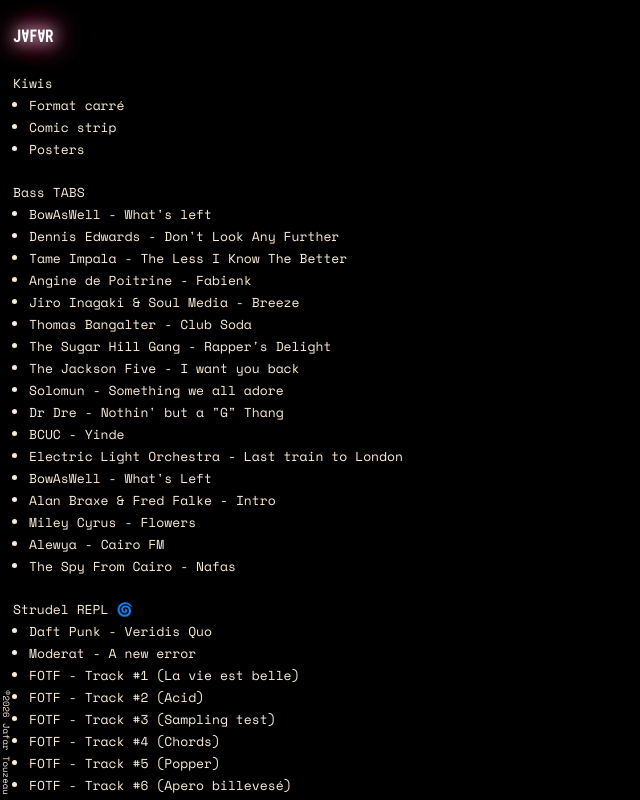
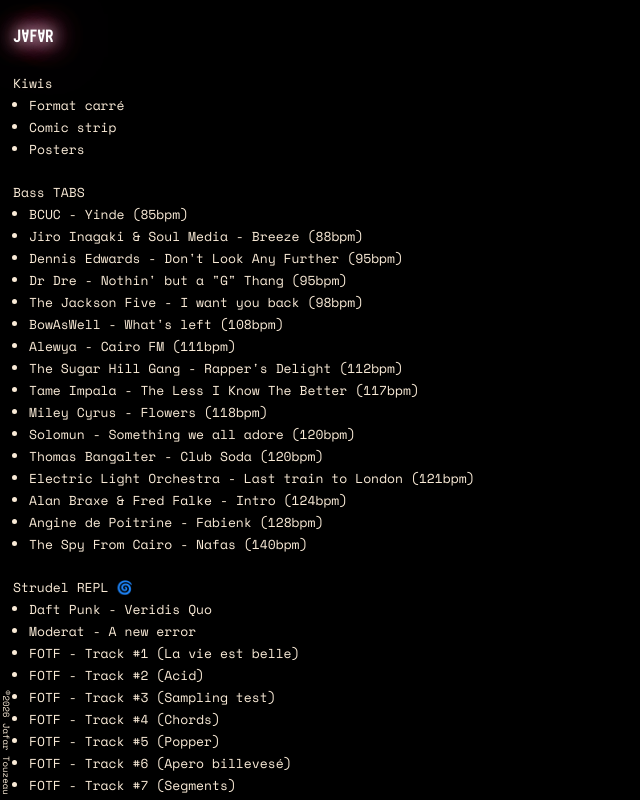
Before and after one commit to jafartouzeau/personnal-website, a Next.js app: page /strudelrepl/track1 in a window 1280 px wide. Shown: the whole page, without its empty margins (0-640 px from the left). Built offline with nearby package versions, Linux system fonts and the light colour scheme.

Commit message:
Sort tabs by bpm

```diff
--- a/src/app/bass/data.ts
+++ b/src/app/bass/data.ts
@@ -2,7 +2,7 @@
     id: string;
     title: string;
     artist: string;
-    bpm?: number;
+    bpm: number;
     music: string;
 }
 
@@ -11,103 +11,113 @@
         id: "whatsleft",
         title: "What's left",
         artist: "BowAsWell",
-        music: "X:1\nK:D\nDD AA|BBA2|\n"
+        music: "X:1\nK:D\nDD AA|BBA2|\n",
+        bpm:108
     },
     {
         id: "dontlookanyfurther",
         artist:"Dennis Edwards",
         title: "Don't Look Any Further",
-        music:"X:1\nK:D\nDD AA|BBA2|\n"
+        music:"X:1\nK:D\nDD AA|BBA2|\n",
+        bpm:95
     },
     {
         id: "thelessiknowthebetter",
         artist:"Tame Impala",
         title: "The Less I Know The Better",
-        music:"X:1\nK:D\nDD AA|BBA2|\n"
+        music:"X:1\nK:D\nDD AA|BBA2|\n",
+        bpm:117
     },
     {
         id: "fabienk",
         artist: "Angine de Poitrine",
         title: "Fabienk",
-        music:"X:1\nK:D\nDD AA|BBA2|\n"
+        music:"X:1\nK:D\nDD AA|BBA2|\n",
+        bpm: 128
     },
     {
         id: "breeze",
         artist: "Jiro Inagaki & Soul Media",
         title: "Breeze",
-        music:"X:1\nK:D\nDD AA|BBA2|\n"
+        music:"X:1\nK:D\nDD AA|BBA2|\n",
+        bpm:88
     },
     {
         id: "clubsoda",
         artist: "Thomas Bangalter",
         title: "Club Soda",
-        music:"X:1\nK:D\nDD AA|BBA2|\n"
+        music:"X:1\nK:D\nDD AA|BBA2|\n",
+        bpm:120
     },
     {
         id: "rappersdelight",
         artist:"The Sugar Hill Gang",
         title: "Rapper's Delight",
-        music:"X:1\nK:D\nDD AA|BBA2|\n"
+        music:"X:1\nK:D\nDD AA|BBA2|\n",
+        bpm: 112
     },
     {
         id: "iwantyouback",
         artist: "The Jackson Five",
         title: "I want you back",
-        music:"X:1\nK:D\nDD AA|BBA2|\n"
+        music:"X:1\nK:D\nDD AA|BBA2|\n",
+        bpm: 98
     },
     {
         id: "somethingwealladore",
         artist:"Solomun",
         title: "Something we all adore",
-        music:"X:1\nK:D\nDD AA|BBA2|\n"
+        music:"X:1\nK:D\nDD AA|BBA2|\n",
+        bpm: 120
     },
     {
         id: "nothinbutagthang",
         artist:"Dr Dre",
         title: `Nothin' but a "G" Thang`,
-        music:"X:1\nK:D\nDD AA|BBA2|\n"
+        music:"X:1\nK:D\nDD AA|BBA2|\n",
+        bpm: 95
     },
     {
         id: "yinde",
         artist:"BCUC",
         title: "Yinde",
-        music:"X:1\nK:D\nDD AA|BBA2|\n"
+        music:"X:1\nK:D\nDD AA|BBA2|\n",
+        bpm: 85
     },
     {
         id: "lasttraintolondon",
         artist: "Electric Light Orchestra",
         title: "Last train to London",
-        music:"X:1\nK:D\nDD AA|BBA2|\n"
-    },
-    {
-        id: "whatsleft",
-        artist:"BowAsWell",
-        title: "What's Left",
-        music:"X:1\nK:D\nDD AA|BBA2|\n"
+        music:"X:1\nK:D\nDD AA|BBA2|\n",
+        bpm: 121
     },
     {
         id: "intro",
         artist:"Alan Braxe & Fred Falke",
         title: "Intro",
-        music:"X:1\nK:D\nDD AA|BBA2|\n"
+        music:"X:1\nK:D\nDD AA|BBA2|\n",
+        bpm: 124
     },
     {
         id: "flowers",
         artist:  "Miley Cyrus",
         title: "Flowers",
-        music:"X:1\nK:D\nDD AA|BBA2|\n"
+        music:"X:1\nK:D\nDD AA|BBA2|\n",
+        bpm: 118
     },
     {
         id: "cairofm",
         artist:"Alewya",
         title:"Cairo FM",
-        music:"X:1\nK:D\nDD AA|BBA2|\n"
+        music:"X:1\nK:D\nDD AA|BBA2|\n",
+        bpm: 111
     },
     {
         id: "nafas",
         artist:"The Spy From Cairo",
         title:"Nafas",
-        music:"X:1\nK:D\nDD AA|BBA2|\n"
+        music:"X:1\nK:D\nDD AA|BBA2|\n",
+        bpm: 140
     }
 
 ]
--- a/src/app/bass/page.tsx
+++ b/src/app/bass/page.tsx
@@ -2,7 +2,9 @@
 import {tabs} from "./data";
 
 export default function Bass() {
-    return <>{tabs.map((tab, index) => {
-        return <BassTab key={index} id={tab.id} title={tab.title} artist={tab.artist} abc={tab.music} />
+    return <>{[...tabs].sort((a, b) =>
+    a.bpm - b.bpm || a.artist.localeCompare(b.artist, "fr")
+).map((tab, index) => {
+        return <BassTab key={index} id={tab.id} title={tab.title} artist={tab.artist} abc={tab.music} bpm={tab.bpm} />
     })}</>
 }
--- a/src/components/basstab/basstab.tsx
+++ b/src/components/basstab/basstab.tsx
@@ -5,7 +5,7 @@
 
 const EXEMPLE = "X:1\nK:D\nDD AA|BBA2|\n";
 
-export default function BassTab({ abc = EXEMPLE, options = {}, id="", title="", artist="" }) {
+export default function BassTab({ abc = EXEMPLE, options = {}, id="", title="", artist="", bpm=0 }) {
   const ref = useRef(null);
 
   useEffect(() => {
@@ -15,7 +15,7 @@
   }, [abc, options]);
 
   return <div id={id}>
-  <p>{artist} - {title}</p>
+  <p>{artist} - {title} - {bpm}bpm</p>
   <div ref={ref} style={{ width: "100%" }} />
   </div>;
 }
--- a/src/components/menu/menu.tsx
+++ b/src/components/menu/menu.tsx
@@ -123,6 +123,37 @@
                     </li>
                 </ul>
 
+                <ul className={`${styles.toplink}`}>
+                    <Link href={`/bass`}>
+                        Bass TABS
+                    </Link>
+                    {[...tabs].sort((a, b) =>
+                                a.bpm - b.bpm || a.artist.localeCompare(b.artist, "fr")
+                            )
+                            .map((tab) => (
+                                <li className={styles.sublink} key={tab.id}>
+                                    <Link href={`/bass#${tab.id}`}>
+                                        {tab.artist} - {tab.title} ({tab.bpm}bpm)
+                                    </Link>
+                                </li>
+                            ))}
+                </ul>
+
+                <ul className={`${styles.toplink}`}>
+                    <Link href={`/strudelrepl/`}>
+                        Strudel REPL 🌀
+                    </Link>
+                    {Object.entries(strudelData).map(([url, strudel]) => (
+                        <li className={styles.sublink} key={url}>
+                                    <Link href={`/strudelrepl/${url}`}>
+                                        {strudel.artist} - {strudel.title}
+                                    </Link>
+                                </li>
+                    ))
+                    }
+
+                </ul>
+
 
                 {/*<ol className={`${styles.sublink}`}>
                     <Link href={`/photos/serie1`}>
@@ -170,34 +201,6 @@
                     </Link>
                 </ol>*/}
 
-                <ul className={`${styles.toplink}`}>
-                    <Link href={`/bass`}>
-                        Bass TABS
-                    </Link>
-                    {tabs.map((tab, index) => {
-                        return  <li className={styles.sublink} key={index}>
-                                    <Link href={`/bass#${tab.id}`}>
-                                        {tab.artist} - {tab.title}
-                                    </Link>
-                                </li>
-                    })}
-                </ul>
-
-                <ul className={`${styles.toplink}`}>
-                    <Link href={`/strudelrepl/`}>
-                        Strudel REPL 🌀
-                    </Link>
-                    {Object.entries(strudelData).map(([url, strudel]) => (
-                        <li className={styles.sublink} key={url}>
-                                    <Link href={`/strudelrepl/${url}`}>
-                                        {strudel.artist} - {strudel.title}
-                                    </Link>
-                                </li>
-                    ))
-                    }
-
-                </ul>
-
         </nav>
         <div className={styles.fakeNavbar}></div>
         </>
```
Also changed, not shown: 1 other file (tests, documents, lock files or other folders).
